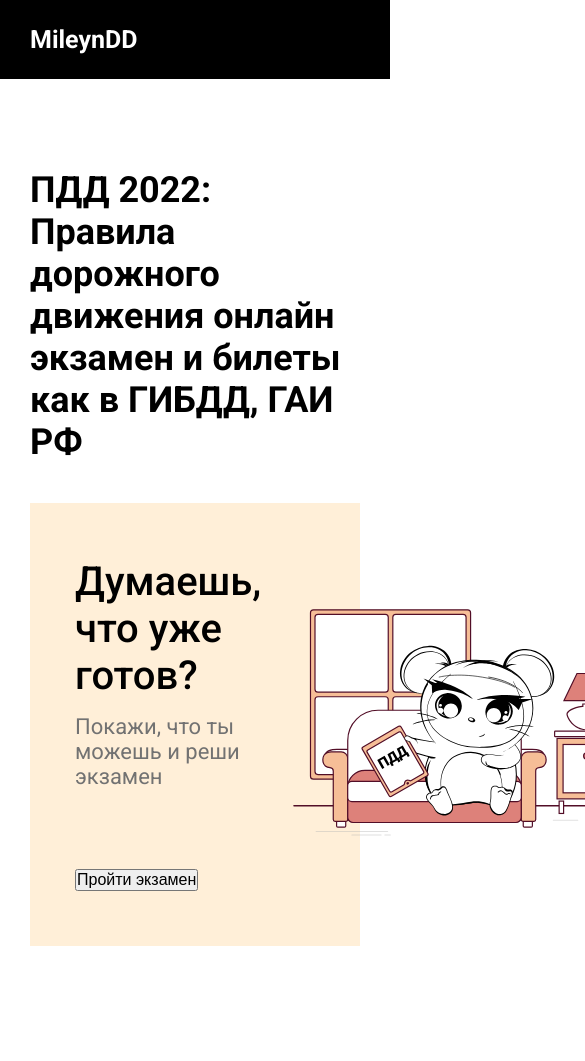
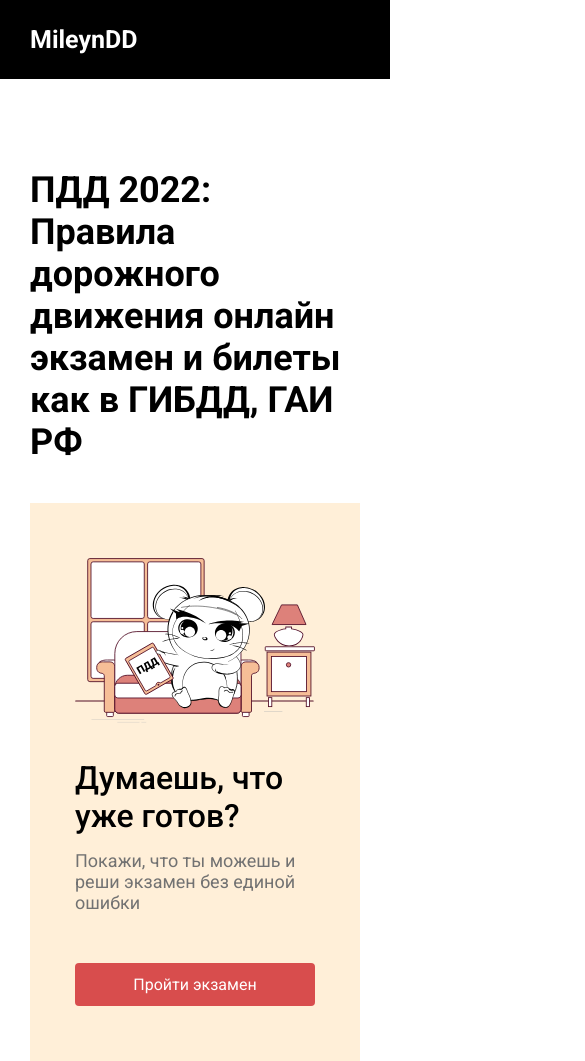
Before and after one commit to LaMileyn/React-pdd, a React (Create React App) app: page / in a window 390 px wide. Shown: the top 1061 px of the page, 585 px wide, since content can reach past the window. Before the commit the page ends 946 px from the top, so only its background shows below. Built offline with nearby package versions, Linux system fonts and the light colour scheme.

Commit message:
- Написаны компоненты кнопок

```diff
--- /dev/null
+++ b/src/components/buttons/ButtonIcon/ButtonIcon.module.scss
@@ -0,0 +1,23 @@
+.btn{
+  padding: 25px 75px;
+  border-radius: var(--normal-border-radius);
+  border: none;
+  font-family: var(--font-family-main);
+  cursor: pointer;
+  transition: 150ms all;
+  width: 100%;
+  color: white;
+  font-weight: 500;
+  &:hover{
+    transform: scale(1.03);
+  }
+  &.red{
+    background-color: var(--red-light);
+  }
+  &.purple{
+    background-color: var(--purple);
+  }
+  &.blue{
+    background-color: var(--blue-normal);
+  }
+}
--- /dev/null
+++ b/src/components/buttons/ButtonStandart/ButtonStandart.module.scss
@@ -0,0 +1,25 @@
+.btn{
+  border-radius: var(--normal-border-radius);
+  padding: 12px 30px;
+  border: none;
+  font-family: var(--font-family-main);
+  cursor: pointer;
+  transition: 150ms all;
+  width: 100%;
+  height: 100%;
+  &:hover{
+    transform: scale(1.03);
+  }
+
+
+  &.primary{
+    background-color: var(--red-normal);
+    color: white;
+    font-weight: 400;
+  }
+  &.secondary{
+    background-color: var(--grey-300);
+    color: var(--blue-normal);
+    font-weight: 400;
+  }
+}
--- /dev/null
+++ b/src/components/buttons/ButtonStandart/ButtonStandart.tsx
@@ -0,0 +1,19 @@
+import React, {FC} from 'react';
+import styles from './ButtonStandart.module.scss';
+import cn from 'classnames'
+
+
+
+interface ButtonProps{
+    variant? : "primary" | "secondary",
+    children: React.ReactNode
+}
+const ButtonStandart : FC<ButtonProps> = ( {children,variant = "primary"} ) => {
+    return (
+        <button className={cn(styles.btn,styles[`${variant}`])}>
+            { children }
+        </button>
+    );
+}
+
+export default ButtonStandart;
--- /dev/null
+++ b/src/components/buttons/index.ts
@@ -0,0 +1,3 @@
+import ButtonStandart from "./ButtonStandart/ButtonStandart";
+import ButtonIcon from "./ButtonIcon/ButtonIcon";
+export { ButtonIcon, ButtonStandart}
--- a/src/styles/variables.scss
+++ b/src/styles/variables.scss
@@ -6,6 +6,7 @@
   --blue-normal: #1B75CC;
   --red-light: #F52F2F;
   --red-normal: #D84D4D;
+  --purple: rgba(117, 55, 146, 0.62);
   --dark-primary: #000000;
   --grey-secondary: #727272;
   --grey-100: #F5F5F5;
@@ -23,6 +24,10 @@
   --section-vertical-margin: 40px;
   //paddings ana margins
 
+  //borders
+  --normal-border-radius: 4px;
+  //borders
+
   //fonts
   --font-family-main: 'Roboto', 'Source Sans Pro', sans-serif;
   //fonts
--- a/src/views/Main/MainBanner/MainBanner.module.scss
+++ b/src/views/Main/MainBanner/MainBanner.module.scss
@@ -5,16 +5,45 @@
   grid-template-columns: auto 330px;
   gap: 2rem;
   align-items: center;
+
+
+
+
   &__title{
     font-size: 40px;
     font-weight: 500;
     margin-bottom: 15px;
+
+
   }
   &__subtitle{
     font-size: 22px;
     color: var(--grey-secondary);
-    margin-bottom: 80px;
+    margin-bottom: 50px;
+    max-width: 350px;
   }
   &__button{
   }
+  /// adaptive
+  @media screen and (max-width: 778px){
+    &{
+      grid-template-columns: auto 270px;
+    }
+  }
+  @media screen and (max-width: 630px){
+    &{
+      grid-template-columns: auto;
+      &__text{
+        grid-row: 2;
+      }
+    }
+  }
+  @media screen and ( max-width: 450px) {
+    &__title{
+      font-size: 32px;
+    }
+    &__subtitle{
+      font-size: 18px;
+    }
+  }
 }
--- a/src/views/Main/MainBanner/MainBanner.tsx
+++ b/src/views/Main/MainBanner/MainBanner.tsx
@@ -1,15 +1,20 @@
 import React, {FC} from 'react';
 import styles from './MainBanner.module.scss';
 import image from './../../../assets/icons/pdd_sofa.svg'
+import ButtonStandart from "../../../components/buttons/ButtonStandart/ButtonStandart";
 
 const MainBanner : FC = (props) => {
     return (
         <div className={styles.banner}>
             <div className={styles.banner__text}>
                 <div className={styles.banner__title}>Думаешь, что уже готов?</div>
-                <div className={styles.banner__subtitle}>Покажи, что ты можешь и реши экзамен</div>
+                <div className={styles.banner__subtitle}>
+                    Покажи, что ты можешь и реши экзамен без единой ошибки
+                </div>
                 <div className={styles.banner__button}>
-                    <button>Пройти экзамен</button>
+                    <ButtonStandart variant={"primary"}>
+                        Пройти экзамен
+                    </ButtonStandart>
                 </div>
             </div>
             <div className={styles.banner__image}>
```
Also changed, not shown: src/components/buttons/ButtonIcon/ButtonIcon.tsx (added, +18 -0 lines).
